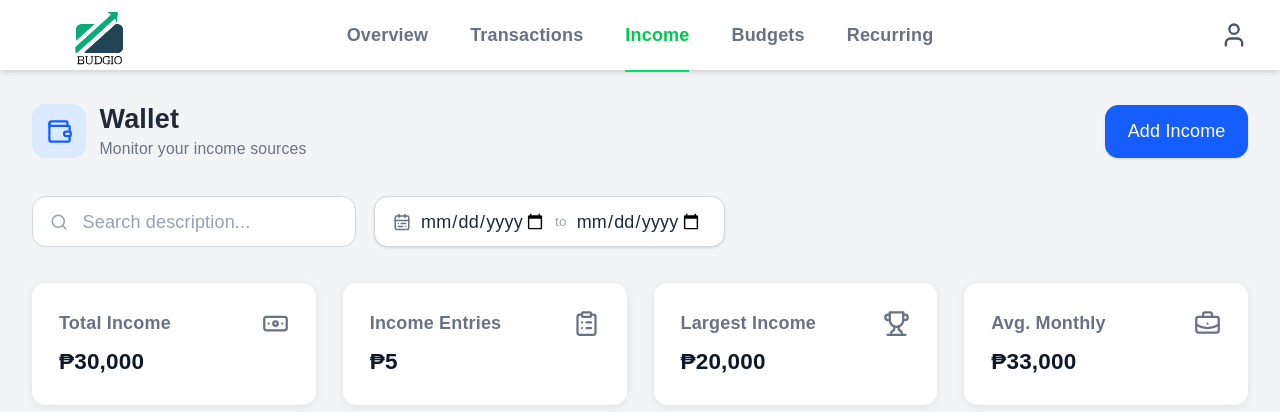
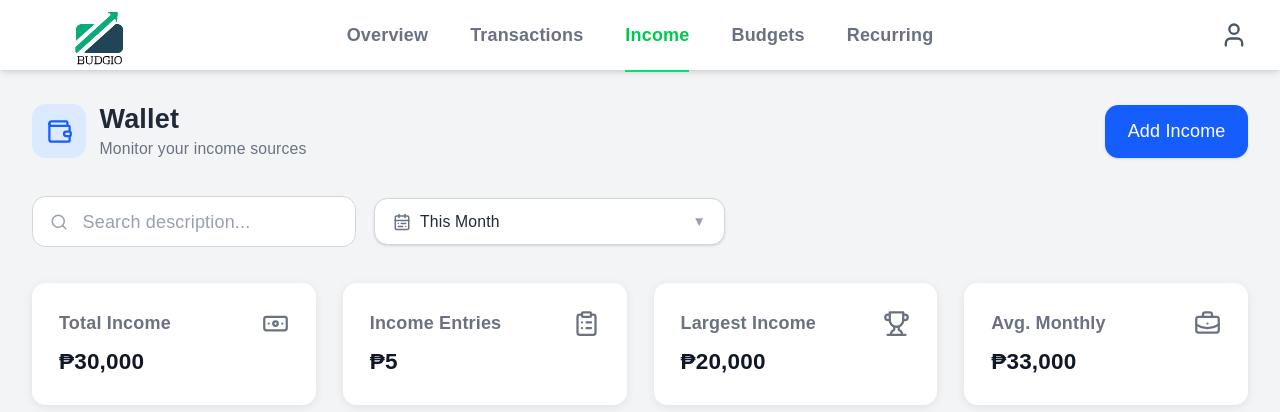
Before and after one commit to pogadoronald-ctrl/Budget-Tracker, a React (Vite) app: page /income in a window 1280 px wide. Shown: the top 412 px of the page. Built offline with nearby package versions, Linux system fonts and the light colour scheme.

Commit message:
Updated date range

```diff
--- a/src/app/components/DateRange.jsx
+++ b/src/app/components/DateRange.jsx
@@ -1,21 +1,118 @@
+import { useState, useRef, useEffect } from "react";
 import { LuCalendarRange } from "react-icons/lu";
 
 export default function DateRange() {
+    const [range, setRange] = useState("month");
+    const [open, setOpen] = useState(false);
+    const ref = useRef(null);
+
+    useEffect(() => {
+        function handleClickOutside(e) {
+            if (ref.current && !ref.current.contains(e.target)) {
+                setOpen(false);
+            }
+        }
+
+        document.addEventListener("mousedown", handleClickOutside);
+        return () =>
+            document.removeEventListener("mousedown", handleClickOutside);
+    }, []);
+
+    const labels = {
+        week: "This Week",
+        month: "This Month",
+        year: "This Year",
+        custom: "Custom Range",
+    };
+
     return (
-        <div className="flex items-center gap-2 rounded-xl border border-gray-300 bg-white px-4 py-2.5 shadow-sm">
-            <LuCalendarRange size={18} className="text-gray-500" />
+        <div className="relative w-full" ref={ref}>
+            <button
+                onClick={() => setOpen(!open)}
+                className="flex w-full items-center justify-between rounded-xl border border-gray-300 bg-white px-4 py-2.5 shadow-sm hover:border-blue-500"
+            >
+                <div className="flex items-center gap-2">
+                    <LuCalendarRange
+                        size={18}
+                        className="text-gray-500"
+                    />
+                    <span className="text-sm">
+                        {labels[range]}
+                    </span>
+                </div>
 
-            <input
-                type="date"
-                className="w-28 outline-none text-xs"
-            />
+                <span className="text-xs text-gray-400">▼</span>
+            </button>
 
-            <span className="text-xs text-gray-400">to</span>
+            {open && (
+                <div className="absolute right-0 z-50 mt-2 w-72 rounded-xl border border-gray-200 bg-white p-4 shadow-lg">
+                    <div className="space-y-2">
+                        <button
+                            className="block w-full rounded-lg px-3 py-2 text-left hover:bg-gray-100"
+                            onClick={() => {
+                                setRange("week");
+                                setOpen(false);
+                            }}
+                        >
+                            This Week
+                        </button>
 
-            <input
-                type="date"
-                className="w-28 outline-none text-xs"
-            />
+                        <button
+                            className="block w-full rounded-lg px-3 py-2 text-left hover:bg-gray-100"
+                            onClick={() => {
+                                setRange("month");
+                                setOpen(false);
+                            }}
+                        >
+                            This Month
+                        </button>
+
+                        <button
+                            className="block w-full rounded-lg px-3 py-2 text-left hover:bg-gray-100"
+                            onClick={() => {
+                                setRange("year");
+                                setOpen(false);
+                            }}
+                        >
+                            This Year
+                        </button>
+
+                        <button
+                            className="block w-full rounded-lg px-3 py-2 text-left hover:bg-gray-100"
+                            onClick={() => setRange("custom")}
+                        >
+                            Custom Range
+                        </button>
+                    </div>
+
+                    {range === "custom" && (
+                        <div className="mt-4 border-t pt-4">
+                            <label className="mb-1 block text-xs text-gray-500">
+                                From
+                            </label>
+                            <input
+                                type="date"
+                                className="mb-3 w-full rounded-lg border border-gray-300 px-3 py-2 text-sm"
+                            />
+
+                            <label className="mb-1 block text-xs text-gray-500">
+                                To
+                            </label>
+                            <input
+                                type="date"
+                                className="w-full rounded-lg border border-gray-300 px-3 py-2 text-sm"
+                            />
+
+                            <button
+                                className="mt-4 w-full rounded-lg bg-blue-600 py-2 text-white hover:bg-blue-700"
+                                onClick={() => setOpen(false)}
+                            >
+                                Apply
+                            </button>
+                        </div>
+                    )}
+                </div>
+            )}
         </div>
     );
 }
```
